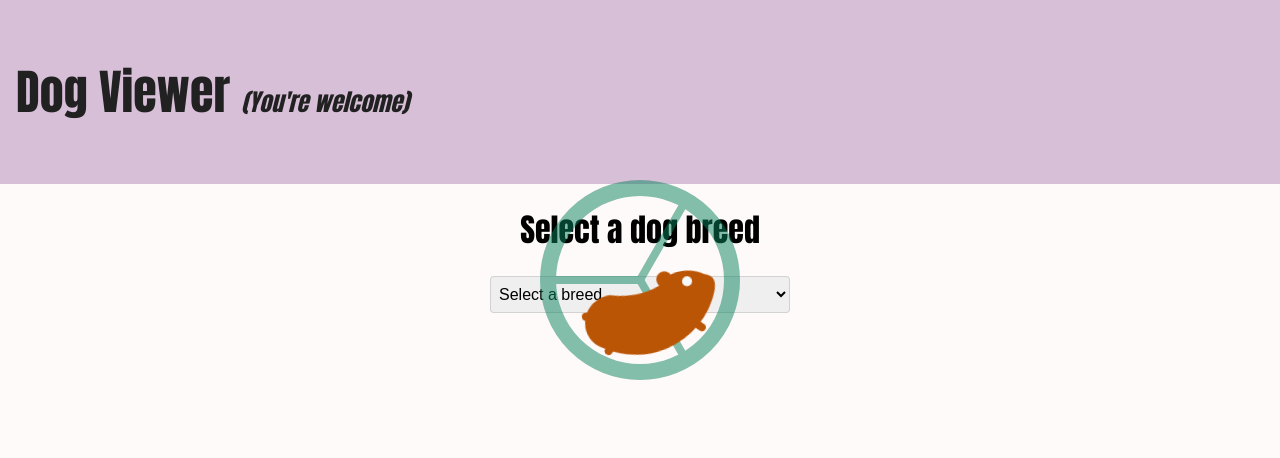
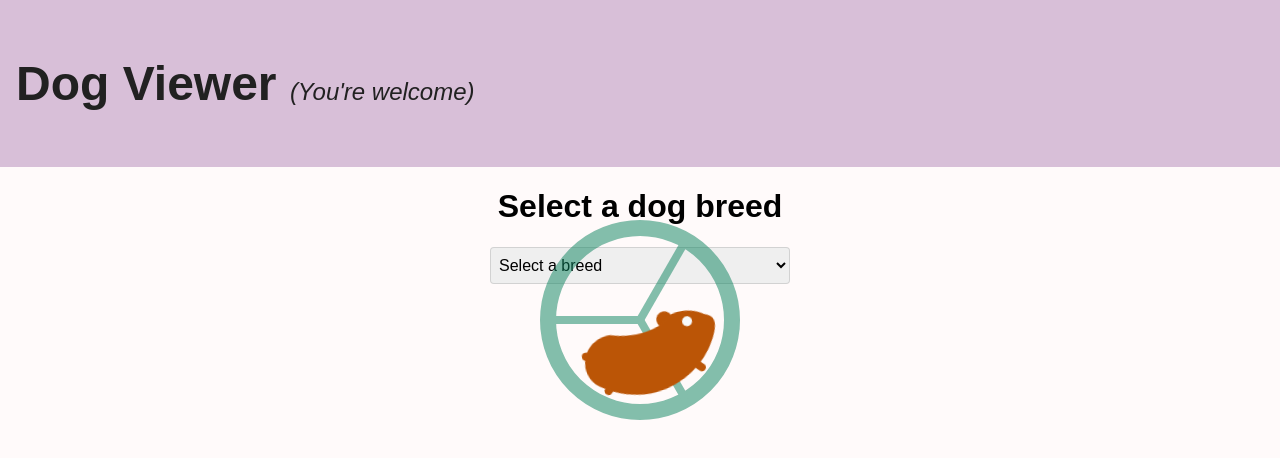
Before and after one commit to wgoolsby/dog_viewer, a plain HTML site: page index.html in a window 1280 px wide. Drawn offline with Linux system fonts and the light colour scheme; no server answers.

Commit message:
adjusting styles

```diff
--- a/style.css
+++ b/style.css
@@ -1,10 +1,13 @@
+
+
+@media (min-width: 320px) {
   * {
     box-sizing: border-box;
   }
   .hamsterwheel {
     position: fixed;
     transform: translate(-50%, -50%);
-	top: 35%;
+    top: 48%;
     left: 50%;
     width: 200px;
   }
@@ -58,7 +61,7 @@ body {
     padding: 0;
     margin: 0;
     background-color: snow;
-  font-family: Impact, Haettenschweiler, 'Arial Narrow Bold', sans-serif;
+    font-family: Arial, Helvetica, sans-serif;
   }
 
   .hidden {
@@ -71,12 +74,12 @@ body {
   }
 
   .brand {
-  font-size: 3rem;
+    font-size: 1.5rem;
     color: #212121;
   }
 
   .brand .sarcasm {
-  font-size: 1.5rem;
+    font-size: 1rem;
     font-weight: 100;
     font-style: italic;
   }
@@ -103,5 +106,42 @@ select.breeds {
   }
 
   .dog-viewer img {
-  max-width: 50%;
+    width: 80%;
   }
+}
+
+@media (min-width: 414px) {
+  .hamsterwheel {
+    top: 45%;
+  }
+}
+
+@media (min-width: 667px) {
+  .hamsterwheel {
+    top: 80%;
+    width: 100px;
+  }
+}
+
+@media (min-width: 768px) {
+  .hamsterwheel {
+    top: 40%;
+    width: 200px;
+  }
+  .brand {
+    font-size: 3rem;
+    color: #212121;
+  }
+
+  .brand .sarcasm {
+    font-size: 1.5rem;
+    font-weight: 100;
+    font-style: italic;
+  }
+}
+
+@media (min-width: 960) {
+  .hamsterwheel {
+    top: 35%;
+  }
+}
```
Lines whose indentation alone changed are shown as unchanged.
